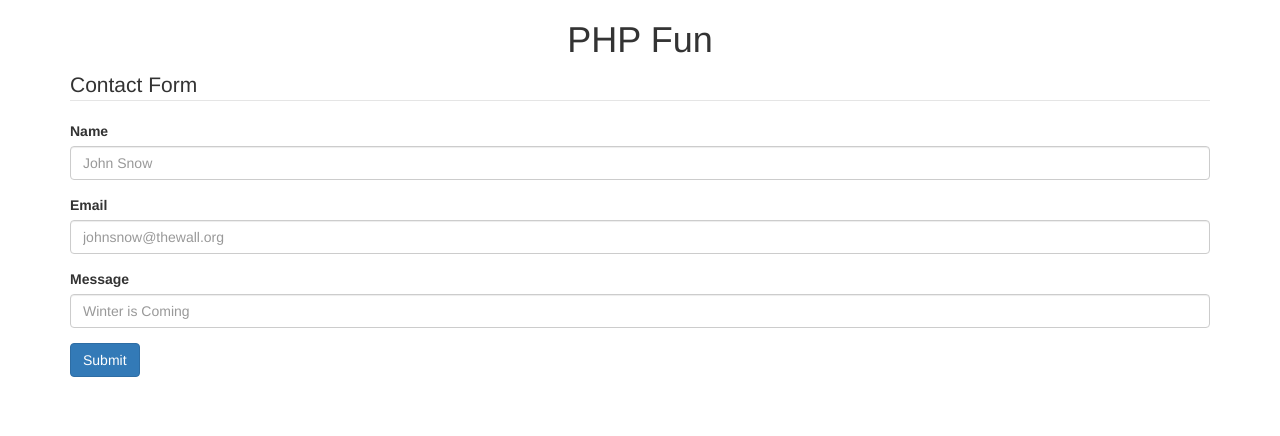
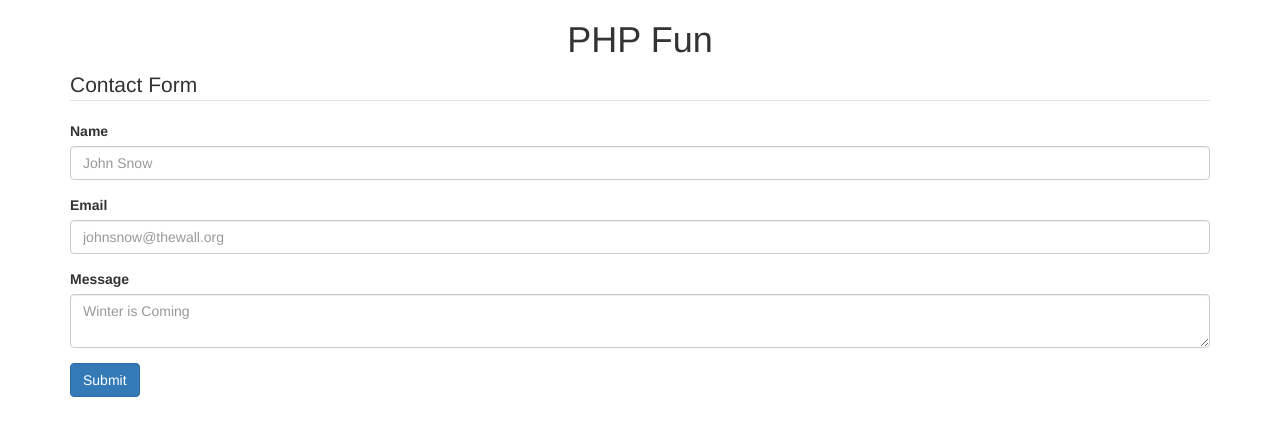
Before and after one commit to SkylerClayne/php-topia, a PHP site: page / in a window 1280 px wide. Shown: the top 436 px of the page. Run offline with PHP 8.4, Linux system fonts and the light colour scheme; data that the repository does not hold is empty; some libraries are stand-ins or nearby versions.

Commit message:
changed form reset to php POST values

```diff
--- a/index.php
+++ b/index.php
@@ -38,7 +38,7 @@
 		<meta charset="utf-8">
 		<meta http-equiv="X-UA-Compatible" content="IE=edge">
 		<meta name="viewport" content="width=device-width, initial-scale=1">
-		<title>Title Page</title>
+		<title>Simple PHP Contact Form</title>
 
 		<!-- Bootstrap CSS -->
 		<link href="//netdna.bootstrapcdn.com/bootstrap/3.1.1/css/bootstrap.min.css" rel="stylesheet">
@@ -61,18 +61,18 @@
 
 				<div class="form-group">
 					<label for="name">Name</label>
-					<input type="text" class="form-control" id="name" name="name" placeholder="John Snow">
+					<input type="text" class="form-control" id="name" name="name" placeholder="John Snow" value="<?php echo $_POST['name']; ?>" />
 
 				</div>
 
 				<div class="form-group">
 					<label for="email">Email</label>
-					<input type="text" class="form-control" id="email" name="email" placeholder="johnsnow@thewall.org">
+					<input type="text" class="form-control" id="email" name="email" placeholder="johnsnow@thewall.org" value="<?php echo $_POST['email']; ?>" />
 				</div>
 
 				<div class="form-group">
 					<label for="message">Message</label>
-					<input type="textarea" class="form-control" id="message" name="message" placeholder="Winter is Coming">
+					<textarea class="form-control" id="message" name="message" placeholder="Winter is Coming"><?php echo $_POST['message']; ?></textarea>
 				</div>
 
 				<input type="submit" name="submit" value="Submit" class="btn btn-primary" />
```
